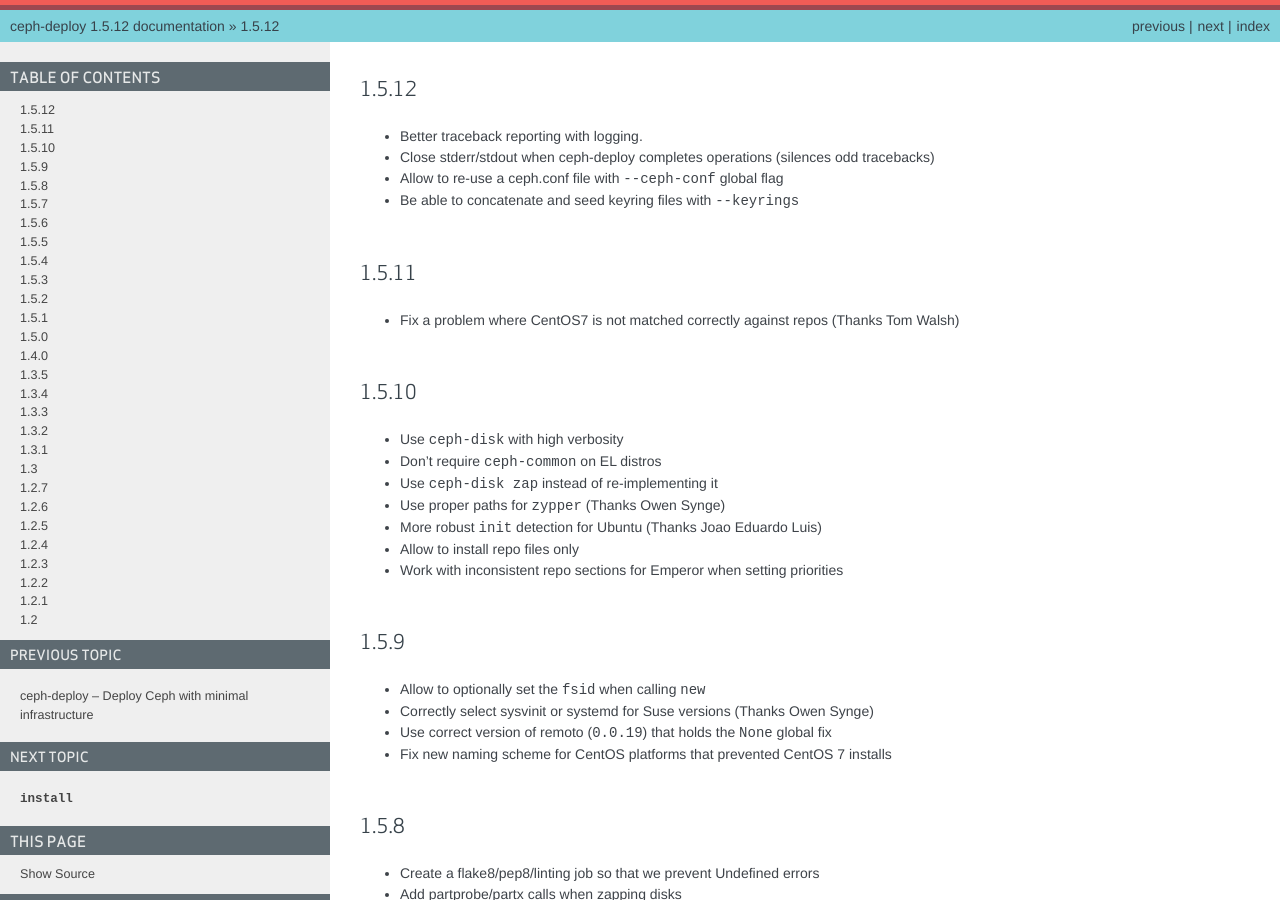
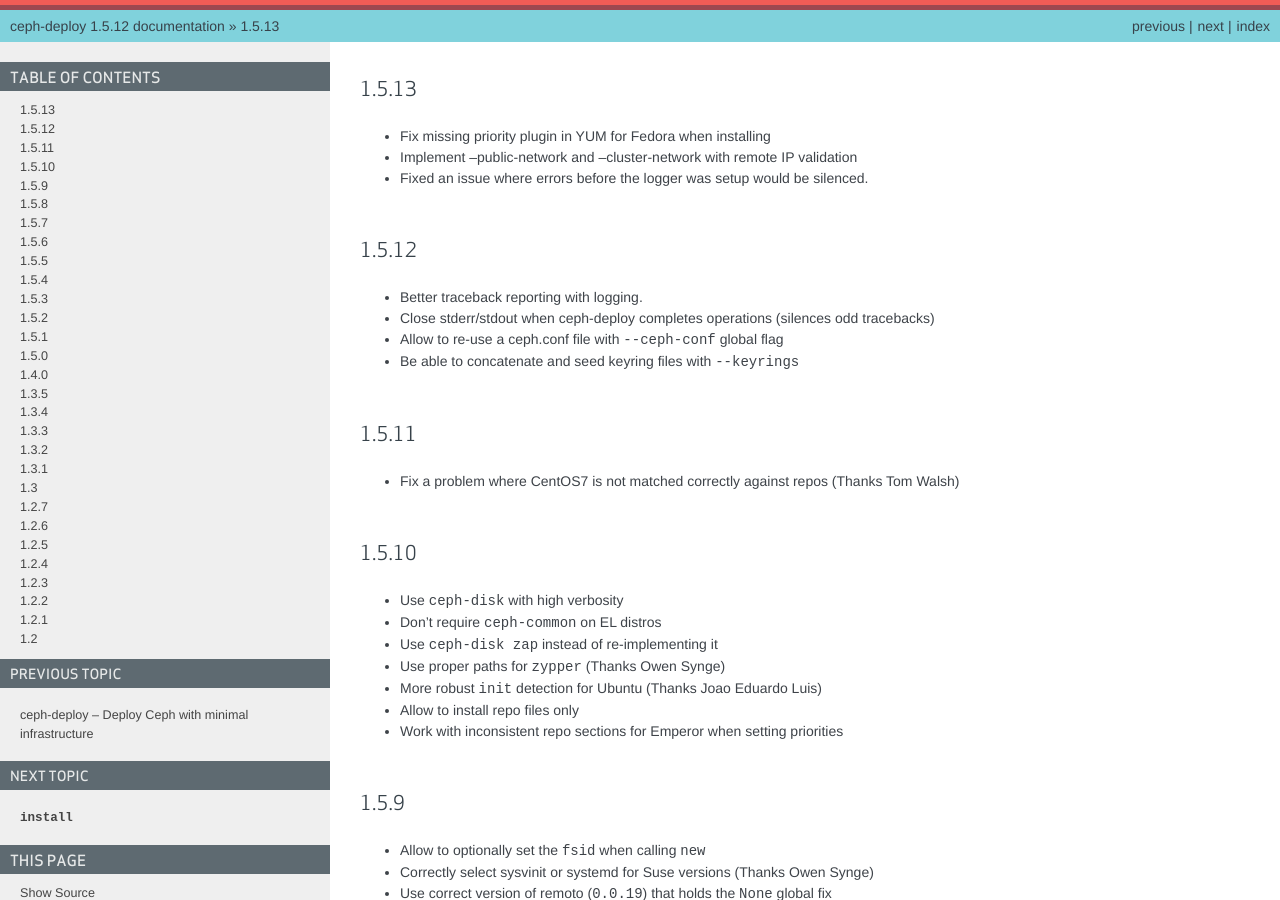
Before and after one commit to ceph/ceph-deploy, a Sphinx documentation site: the page built from docs/source/changelog.rst, in a window 1280 px wide and 900 px high. Built offline with Sphinx 7.4.7, drawn with Linux system fonts in a browser that asks for light colours.

Commit message:
update the changelog
Signed-off-by: Alfredo Deza <alfredo.deza@inktank.com>

```diff
--- a/docs/source/changelog.rst
+++ b/docs/source/changelog.rst
@@ -1,3 +1,9 @@
+1.5.13
+------
+* Fix missing priority plugin in YUM for Fedora when installing
+* Implement --public-network and --cluster-network with remote IP validation
+* Fixed an issue where errors before the logger was setup would be silenced.
+
 1.5.12
 ------
 * Better traceback reporting with logging.
```
